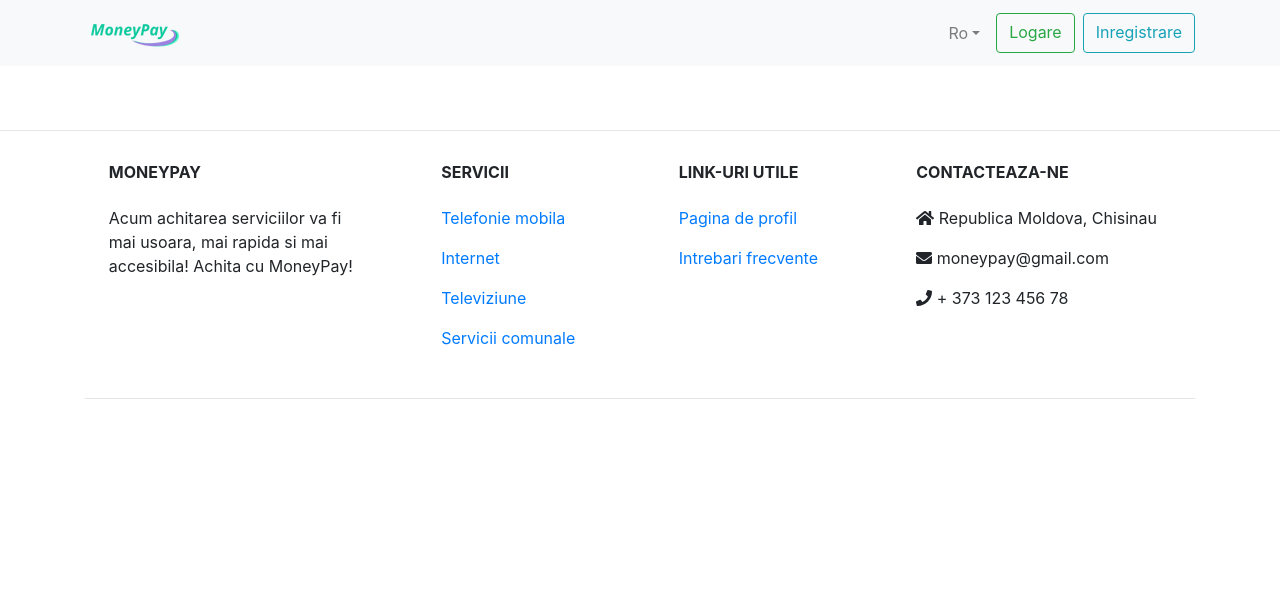
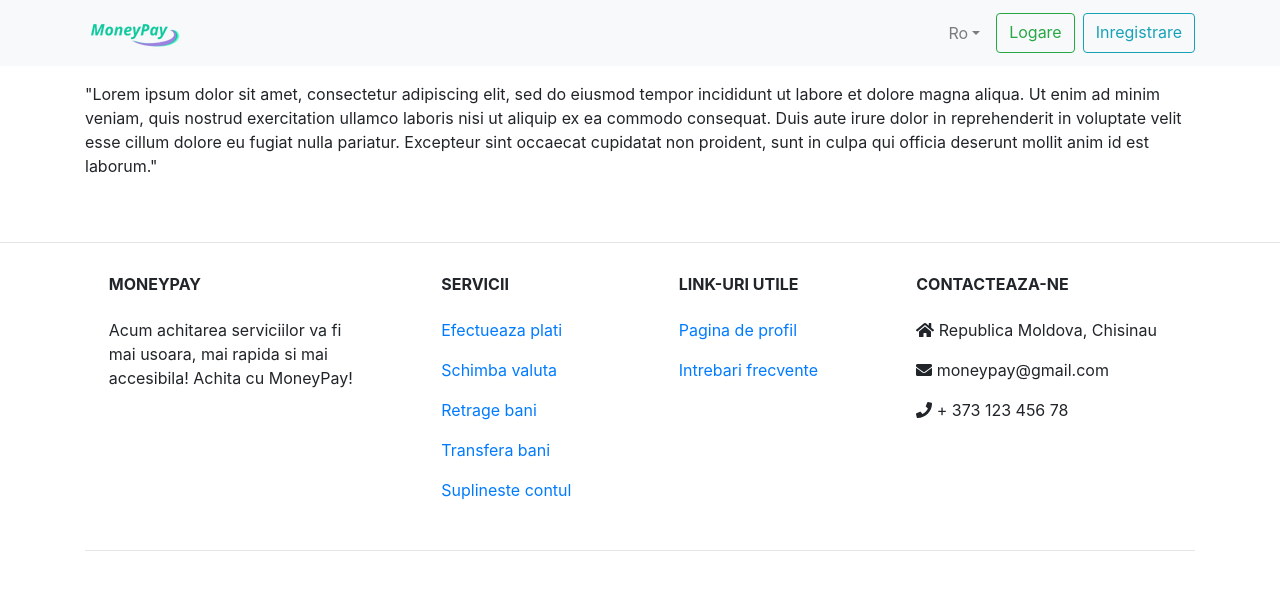
Before and after one commit to PetrovCristina/EPayment, a React (Create React App) app: page /faq in a window 1280 px wide. Shown: the top 590 px of the page. Built offline with nearby package versions, Linux system fonts and the light colour scheme.

Commit message:
Fixed uploading photos

```diff
--- a/src/App.js
+++ b/src/App.js
@@ -17,6 +17,7 @@ import Footer from './components/Footer'
 import Register from './components/Register'
 import Login from './components/Login'
 import Profile from './components/Profile'
+import FAQ from './components/FAQ'
 import { Container } from 'reactstrap'
 import { Route, Switch } from 'react-router-dom'
 import * as actions from './store/actions/auth'
@@ -39,6 +40,7 @@ class App extends Component {
     this.state = {
       token,
       logged_in: token ? true : false,
+      submit_img: token ? true : false,
       username: ''
     }
   }
@@ -52,7 +54,19 @@ class App extends Component {
         })
     }
   }
-
+  handleSubmit = data => {
+    ApiService.submit(data)
+      .then(res => res.json())
+      .then(json => {
+        localStorage.setItem('token', json.token)
+        this.setState({
+          token: json.token,
+          submit_img: true,
+          username: json.user.username
+        })
+      })
+      .catch(() => console.log('Invalid data'))
+  }
   handle_login = data => {
     ApiService.login(data)
       .then(res => res.json())
@@ -109,7 +123,12 @@ class App extends Component {
               path="/login"
               render={() => <Login handle_login={this.handle_login} />}
             />
-            <Route exact path="/profile" component={Profile} />
+            <Route
+              exact
+              path="/profile"
+              render={() => <Profile handleSubmit={this.handleSubmit} />}
+            />
+            <Route exact path="/faq" component={FAQ} />
           </Switch>
         </Container>
         <Footer />
--- /dev/null
+++ b/src/components/FAQ/index.js
@@ -0,0 +1,19 @@
+import React from 'react'
+
+class FAQ extends React.Component {
+  render() {
+    return (
+      <div>
+        "Lorem ipsum dolor sit amet, consectetur adipiscing elit, sed do eiusmod
+        tempor incididunt ut labore et dolore magna aliqua. Ut enim ad minim
+        veniam, quis nostrud exercitation ullamco laboris nisi ut aliquip ex ea
+        commodo consequat. Duis aute irure dolor in reprehenderit in voluptate
+        velit esse cillum dolore eu fugiat nulla pariatur. Excepteur sint
+        occaecat cupidatat non proident, sunt in culpa qui officia deserunt
+        mollit anim id est laborum."
+      </div>
+    )
+  }
+}
+
+export default FAQ
--- a/src/components/Footer/index.js
+++ b/src/components/Footer/index.js
@@ -19,16 +19,19 @@ const Footer = () => {
           <MDBCol md="2" lg="2" xl="2" className="mx-auto mt-3">
             <h6 className="text-uppercase mb-4 font-weight-bold">Servicii</h6>
             <p>
-              <a href="#!">Telefonie mobila</a>
+              <a href="/plati">Efectueaza plati</a>
             </p>
             <p>
-              <a href="#!">Internet</a>
+              <a href="/valuta">Schimba valuta</a>
             </p>
             <p>
-              <a href="#!">Televiziune</a>
+              <a href="/retrage">Retrage bani</a>
             </p>
             <p>
-              <a href="#!">Servicii comunale</a>
+              <a href="/transfera">Transfera bani</a>
+            </p>
+            <p>
+              <a href="/suplineste">Suplineste contul</a>
             </p>
           </MDBCol>
           <hr className="w-100 clearfix d-md-none" />
@@ -37,10 +40,10 @@ const Footer = () => {
               Link-uri utile
             </h6>
             <p>
-              <a href="#!">Pagina de profil</a>
+              <a href="/profile">Pagina de profil</a>
             </p>
             <p>
-              <a href="#!">Intrebari frecvente</a>
+              <a href="/faq">Intrebari frecvente</a>
             </p>
           </MDBCol>
           <hr className="w-100 clearfix d-md-none" />
--- a/src/components/Login/index.js
+++ b/src/components/Login/index.js
@@ -32,13 +32,13 @@ class Login extends React.Component {
             md={{ size: 6, offset: 3 }}
             lg={{ size: 4, offset: 4 }}>
             <FormGroup>
-              <Label>Telefon</Label>
+              <Label>Email</Label>
               <Input
                 type="text"
                 name="username"
                 value={this.state.username}
                 onChange={this.handle_change}
-                placeholder="Introdu numarul de telefon"
+                placeholder="Introdu email"
               />
             </FormGroup>
 
--- a/src/components/Profile/index.js
+++ b/src/components/Profile/index.js
@@ -4,6 +4,7 @@ import { FontAwesomeIcon } from '@fortawesome/react-fontawesome'
 import './profile.css'
 import { Button } from 'reactstrap'
 import Avatar from 'react-avatar'
+import PropTypes from 'prop-types'
 
 class Profile extends React.Component {
   constructor(props) {
@@ -11,16 +12,17 @@ class Profile extends React.Component {
     this.state = {
       profilePic: null
     }
-    this.inpuElement = null
+    this.inputElement = null
     this.handleChange = this.handleChange.bind(this)
     this.handleSubmit = this.handleSubmit.bind(this)
   }
+
   handleChange(e) {
     this.setState({ profilePic: e.target.files[0] })
   }
   handleSubmit() {
     let formData = new FormData()
-    formData.append('upload', this.state.profilePic)
+    formData.append('image', this.state.profilePic, this.state.profilePic.name)
     fetch('/accounts/images/', {
       method: 'POST',
       headers: {
@@ -107,3 +109,7 @@ class Profile extends React.Component {
 }
 
 export default Profile
+
+Profile.propTypes = {
+  handleSubmit: PropTypes.func.isRequired
+}
```
